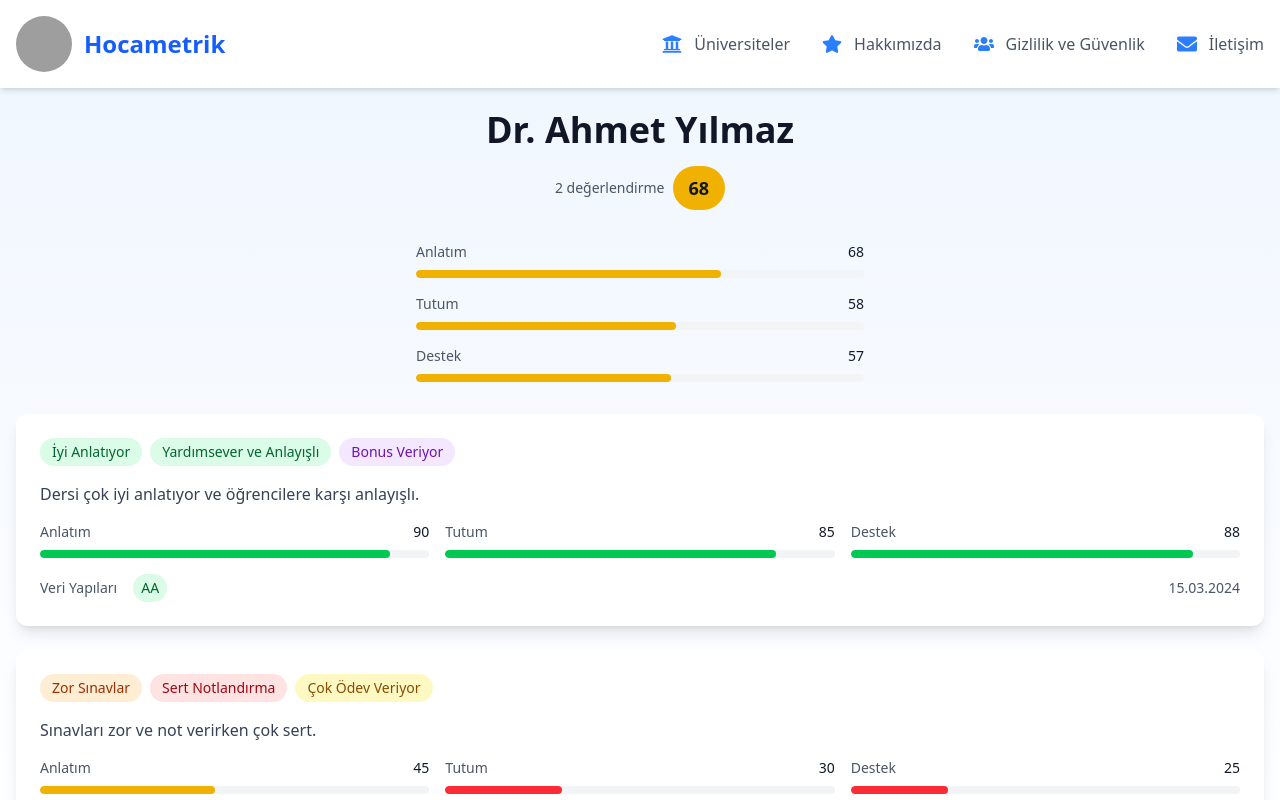
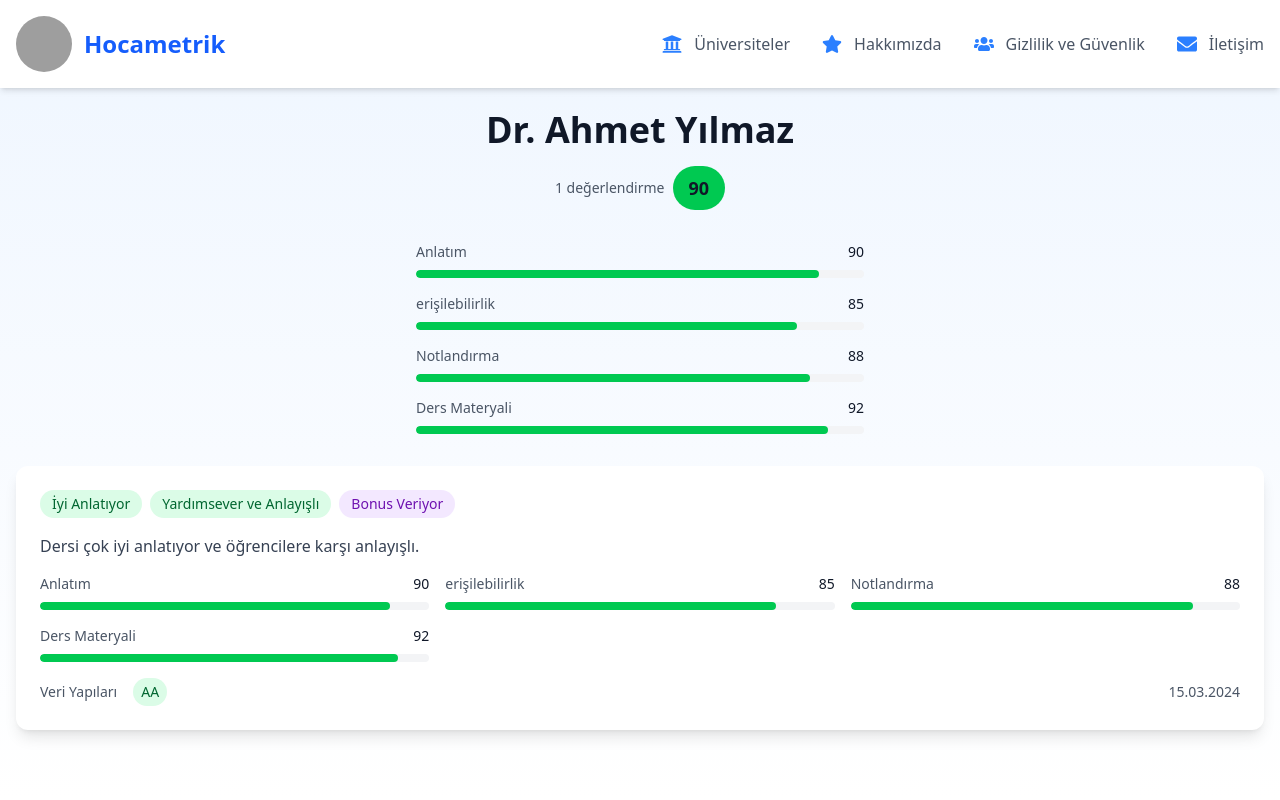
Before and after one commit to kalumian/Hocametrik-UI, a React (Vite) app in the folder Hocametrik-ui/: page /universities/1/faculties/1/academics/1/evaluations in a window 1280 px wide. Shown: the top 800 px of the page. Built offline with nearby package versions, Linux system fonts and the light colour scheme; grey boxes are pictures that could not be loaded.

Commit message:
version1

```diff
--- a/Hocametrik-ui/src/pages/Academic/DesktopAcademics.tsx
+++ b/Hocametrik-ui/src/pages/Academic/DesktopAcademics.tsx
@@ -89,6 +89,7 @@ export default function DesktopAcademics({ academics }: Props) {
                transition-all duration-200 group"
             >
               <motion.span
+                initial={false} // Başlangıç animasyonunu kapat
                 whileHover={{
                   y: [0, -4, 0], // 3 kademeli zıplama
                   rotate: [0, 15, -15, 0], // Sallanma
--- a/Hocametrik-ui/src/pages/Evaluation/Evaluations.tsx
+++ b/Hocametrik-ui/src/pages/Evaluation/Evaluations.tsx
@@ -14,11 +14,13 @@ const mockEvaluations: IEvaluation[] = [
     badges: [Badge.AnlatimIyi, Badge.Yardımsever, Badge.BonusVeriyor],
     rank: Rank.AA,
     explanationPoint: 90,
-    attitudePoint: 85,
-    supportPoint: 88,
+    accessibilityPoint: 85,
+    fairnessPoint: 88,
+    materialQualityPoint: 92,
     courseName: "Veri Yapıları",
     createdAt: new Date("2024-03-15"),
-    staffMemberId: 1
+    staffMemberId: 1,
+    staffMemberName: "Dr. Ahmet Yılmaz",
   },
   {
     id: 2,
@@ -26,11 +28,41 @@ const mockEvaluations: IEvaluation[] = [
     badges: [Badge.ZorSinavlar, Badge.SertNotlandirma, Badge.CokOdev],
     rank: Rank.CC,
     explanationPoint: 45,
-    attitudePoint: 30,
-    supportPoint: 25,
+    accessibilityPoint: 30,
+    fairnessPoint: 25,
+    materialQualityPoint: 40,
     courseName: "Algoritma Analizi",
     createdAt: new Date("2024-03-10"),
-    staffMemberId: 1
+    staffMemberId: 2,
+    staffMemberName: "Dr. Ayşe Kaya"
+  },
+  {
+    id: 3,
+    content: "Ders materyalleri çok kaliteli ve öğretici.",
+    badges: [Badge.ZorSinavlar, Badge.Yardımsever],
+    rank: Rank.BB,
+    explanationPoint: 80,
+    accessibilityPoint: 75,
+    fairnessPoint: 70,
+    materialQualityPoint: 90,
+    courseName: "Web Programlama",
+    createdAt: new Date("2024-03-05"),
+    staffMemberId: 3,
+    staffMemberName: "Prof. Mehmet Demir"
+  },
+  {
+    id: 4,
+    content: "Öğrencilerle iletişimi çok iyi, her zaman yardımcı oluyor.",
+    badges: [Badge.Yardımsever, Badge.AnlatimIyi],
+    rank: Rank.AA,
+    explanationPoint: 95,
+    accessibilityPoint: 90,
+    fairnessPoint: 85,
+    materialQualityPoint: 88,
+    courseName: "Mobil Programlama",
+    createdAt: new Date("2024-02-28"),
+    staffMemberId: 4,
+    staffMemberName: "Dr. Elif Çelik"
   }
 ];
 
@@ -39,8 +71,9 @@ export default function Evaluations() {
   const evaluations = mockEvaluations.filter(
     evaluation => evaluation.staffMemberId === Number(academicId)
   );
+  const staffMemberName = evaluations.length > 0 ? evaluations[0].staffMemberName : "Akademisyen";
 
-  const getAverageScore = (key: 'explanationPoint' | 'attitudePoint' | 'supportPoint') => {
+  const getAverageScore = (key: 'explanationPoint' | 'accessibilityPoint' | 'fairnessPoint' | 'materialQualityPoint') => {
     return Math.round(
       evaluations.reduce((sum, evaluation) => sum + evaluation[key], 0) / evaluations.length
     );
@@ -57,7 +90,7 @@ export default function Evaluations() {
             className="space-y-4"
           >
             <h1 className="text-3xl md:text-4xl font-bold">
-              Dr. Ahmet Yılmaz
+              {staffMemberName}
             </h1>
             <div className="flex justify-center items-center gap-2">
               <div className="text-sm text-gray-600">
@@ -77,12 +110,16 @@ export default function Evaluations() {
               label="Anlatım"
             />
             <ProgressBar
-              value={getAverageScore('attitudePoint')}
-              label="Tutum"
+              value={getAverageScore('accessibilityPoint')}
+              label="erişilebilirlik"
             />
             <ProgressBar
-              value={getAverageScore('supportPoint')}
-              label="Destek"
+              value={getAverageScore('fairnessPoint')}
+              label="Notlandırma"
+            />
+            <ProgressBar
+              value={getAverageScore('materialQualityPoint')}
+              label="Ders Materyali"
             />
           </div>
         </div>
@@ -115,19 +152,23 @@ export default function Evaluations() {
                   label="Anlatım"
                 />
                 <ProgressBar
-                  value={evaluation.attitudePoint}
-                  label="Tutum"
+                  value={evaluation.accessibilityPoint}
+                  label="erişilebilirlik"
                 />
                 <ProgressBar
-                  value={evaluation.supportPoint}
-                  label="Destek"
+                  value={evaluation.fairnessPoint}
+                  label="Notlandırma"
+                />
+                <ProgressBar
+                  value={evaluation.materialQualityPoint}
+                  label="Ders Materyali"
                 />
               </div>
 
               <div className="flex justify-between items-center text-sm text-gray-600">
                 <div className="flex items-center gap-4">
                   <span>{evaluation.courseName}</span>
-                  <span className={`px-2 py-1 rounded-full ${getRankColor(evaluation.rank )}`}>
+                  <span className={`px-2 py-1 rounded-full ${getRankColor(evaluation.rank)}`}>
                     {evaluation.rank}
                   </span>
                 </div>
--- a/Hocametrik-ui/src/pages/Evaluation/IEvaluation.tsx
+++ b/Hocametrik-ui/src/pages/Evaluation/IEvaluation.tsx
@@ -12,9 +12,11 @@ export default interface IEvaluation {
   badges: Badge[];
   rank: Rank;
   explanationPoint: number;
-    attitudePoint: number;
-    supportPoint: number;
+  accessibilityPoint: number;
+  fairnessPoint: number;
+  materialQualityPoint: number;
   courseName: string;
   createdAt: Date;
   staffMemberId: number;
+  staffMemberName: string;
 }
```
Lines whose indentation alone changed are shown as unchanged.
